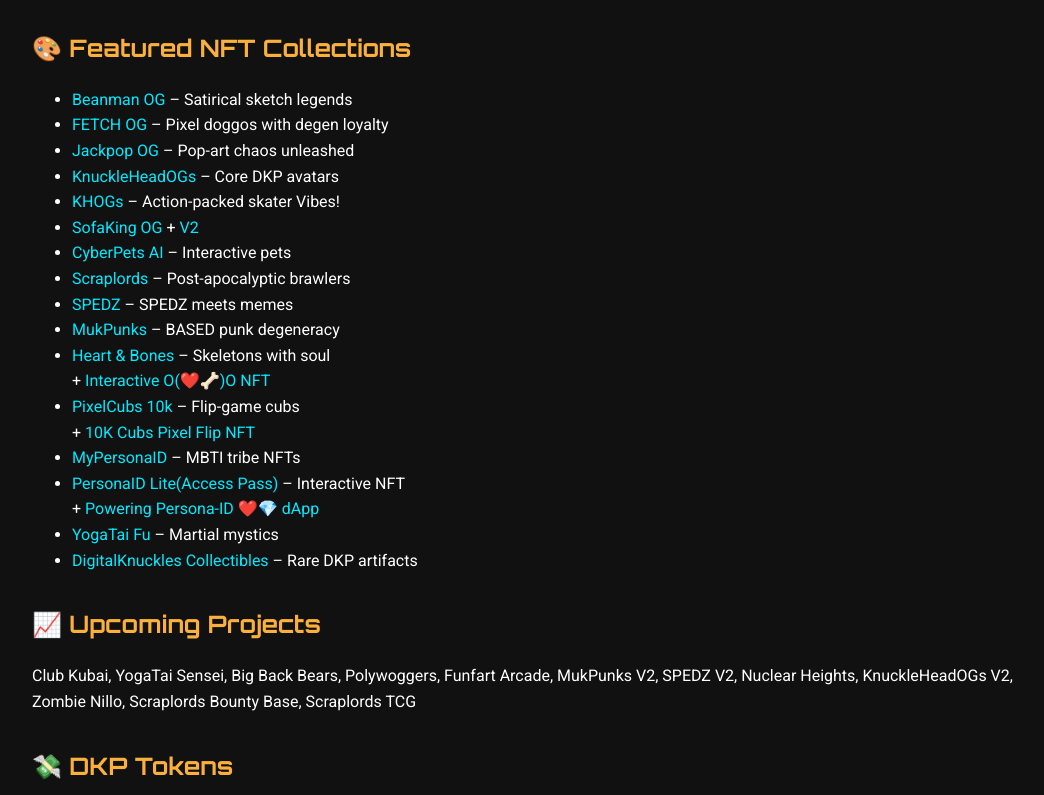
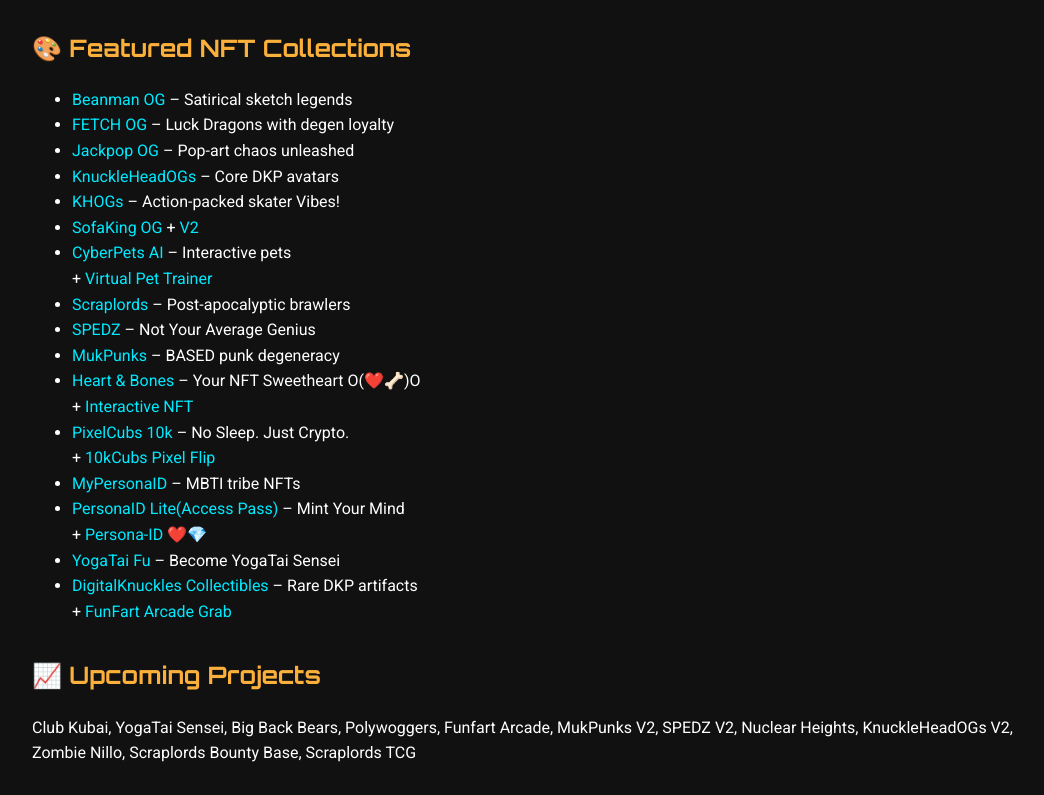
Before and after one commit to digitalknuckles/DigitalknucklesProductions, a plain HTML site: page index.html in a window 1280 px wide. Shown: the part 692-1487 px from the top of the page, without its empty margins (108-1152 px from the left). Drawn offline with Linux system fonts and the light colour scheme.

Commit message:
Update index.html

```diff
--- a/index.html
+++ b/index.html
@@ -108,21 +108,21 @@
     <h2>🎨 Featured NFT Collections</h2>
     <ul>
       <li><a href="https://opensea.io/collection/beanmanogclub">Beanman OG</a> – Satirical sketch legends</li>
-      <li><a href="https://opensea.io/collection/fetchclub">FETCH OG</a> – Pixel doggos with degen loyalty</li>
+      <li><a href="https://opensea.io/collection/fetchclub">FETCH OG</a> – Luck Dragons with degen loyalty</li>
       <li><a href="https://opensea.io/collection/jackpop">Jackpop OG</a> – Pop-art chaos unleashed</li>
       <li><a href="https://opensea.io/collection/knuckleheadogs">KnuckleHeadOGs</a> – Core DKP avatars</li>
       <li><a href=" https://opensea.io/collection/khogs-tcg">KHOGs</a> – Action-packed skater Vibes!</li>
       <li><a href="https://opensea.io/collection/sofakingog">SofaKing OG</a> + <a href="https://opensea.io/collection/sofakingv2">V2</a></li>
-      <li><a href="https://opensea.io/collection/cyberpetsai">CyberPets AI</a> – Interactive pets</li>
+      <li><a href="https://opensea.io/collection/cyberpetsai">CyberPets AI</a> – Interactive pets</li> + <a href="https://opensea.io/item/matic/0x94ab58ad6bf5ef63d160f29c7185d73f78b2a517/1">Virtual Pet Trainer</a></li>
       <li><a href="https://opensea.io/collection/scraplords-collectibles">Scraplords</a> – Post-apocalyptic brawlers</li>
-      <li><a href="https://opensea.io/collection/spedz">SPEDZ</a> – SPEDZ meets memes</li>
+      <li><a href="https://opensea.io/collection/spedz">SPEDZ</a> – Not Your Average Genius</li>
       <li><a href="https://opensea.io/collection/mukpunks-based">MukPunks</a> – BASED punk degeneracy</li>
-      <li><a href="https://opensea.io/collection/heartbones">Heart & Bones</a> – Skeletons with soul</li>+ <a href="https://opensea.io/item/matic/0x3c10a6004ec70162c701b1ca5c2dfadcfe15e06c/1"> Interactive O(❤️🦴)O NFT</a></li>
-      <li><a href="https://opensea.io/collection/pixel-cubs-10k">PixelCubs 10k</a> – Flip-game cubs</li> + <a href="https://opensea.io/item/matic/0x74631e82964bdce566f17a97bfaecf77b5f6e73b/1">10K Cubs Pixel Flip NFT</a></li>
+      <li><a href="https://opensea.io/collection/heartbones">Heart & Bones</a> – Your NFT Sweetheart O(❤️🦴)O</li>+ <a href="https://opensea.io/item/matic/0x3c10a6004ec70162c701b1ca5c2dfadcfe15e06c/1"> Interactive NFT</a></li>
+      <li><a href="https://opensea.io/collection/pixel-cubs-10k">PixelCubs 10k</a> – No Sleep. Just Crypto.</li> + <a href="https://opensea.io/item/matic/0x74631e82964bdce566f17a97bfaecf77b5f6e73b/1">10kCubs Pixel Flip</a></li>
       <li><a href="https://opensea.io/collection/my-persona-id">MyPersonaID</a> – MBTI tribe NFTs</li>
-      <li><a href="https://opensea.io/item/matic/0x1d5b95b64e8182c16064bf26c69ceac9403fb8ae/1">PersonaID Lite(Access Pass)</a> – Interactive NFT</li> + <a href="https://personaid.xyz"> Powering Persona-ID ❤️💎 dApp</a></li>
-      <li><a href="https://opensea.io/collection/yogatai-fu-1">YogaTai Fu</a> – Martial mystics</li>
-      <li><a href="https://opensea.io/collection/digitalknuckles-collectors-edition">DigitalKnuckles Collectibles</a> – Rare DKP artifacts</li>
+      <li><a href="https://opensea.io/item/matic/0x1d5b95b64e8182c16064bf26c69ceac9403fb8ae/1">PersonaID Lite(Access Pass)</a> – Mint Your Mind</li> + <a href="https://personaid.xyz">Persona-ID ❤️💎</a></li>
+      <li><a href="https://opensea.io/collection/yogatai-fu-1">YogaTai Fu</a> – Become YogaTai Sensei</li>
+      <li><a href="https://opensea.io/collection/digitalknuckles-collectors-edition">DigitalKnuckles Collectibles</a> – Rare DKP artifacts</li> + <a href="https://opensea.io/item/matic/0xe84ad07ea6cd395be2e1ad8ca093d6a2bbf4eb6c/1">FunFart Arcade Grab</a></li>
     </ul>
 
     <h2>📈 Upcoming Projects</h2>
```
